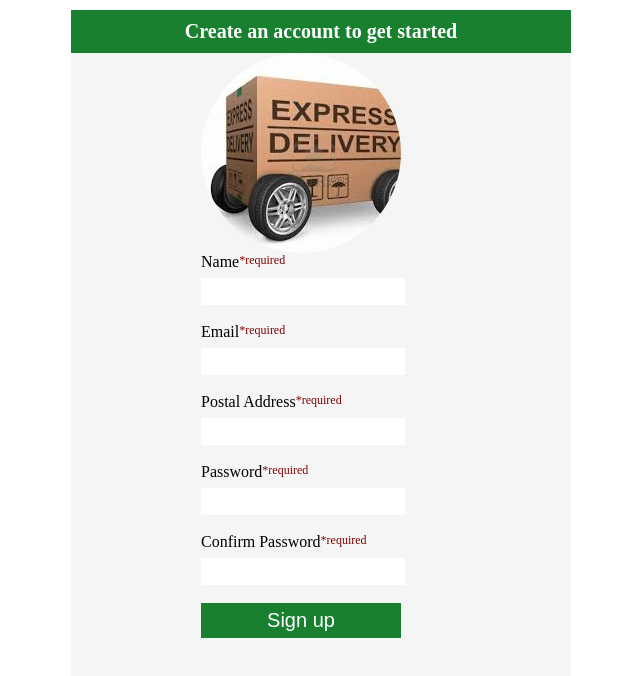
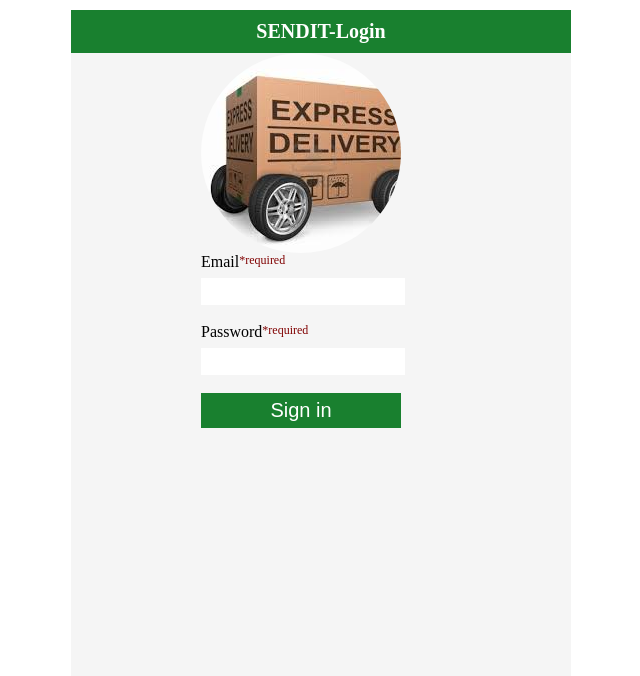
Before and after one commit to zydplatform/SENDIT, a plain HTML site: page UI/templates/index.html in a window 1280 px wide. Shown: the whole page, without its empty margins (319-959 px from the left). Drawn offline with Linux system fonts and the light colour scheme.

Commit message:
ft-user-login-[Finishes #161696814]

```diff
--- a/UI/templates/index.html
+++ b/UI/templates/index.html
@@ -13,16 +13,13 @@
         <div class="content">
             <form>
                 <div class="form-head">
-                    Create an account to get started
+                    SENDIT-Login
                 </div>
                 <div class="logo"></div>
                 <div class="input">
-                    <label for="username">Name<span>*required</span></label><input type="text" required><br>
                     <label for="email">Email<span>*required</span></label><input type="text"  required><br>
-                    <label for="location">Postal Address<span>*required</span></label><input type="text"  required><br>
                     <label for="password">Password<span>*required</span></label><input type="text"  required><br>
-                    <label for="confirmPassword">Confirm Password<span>*required</span></label><input type="text"  required><br>
-                    <input type="submit" value="Sign up">
+                    <input type="submit" value="Sign in" id="login">
                 </div>
             </form>
         </div>
```
